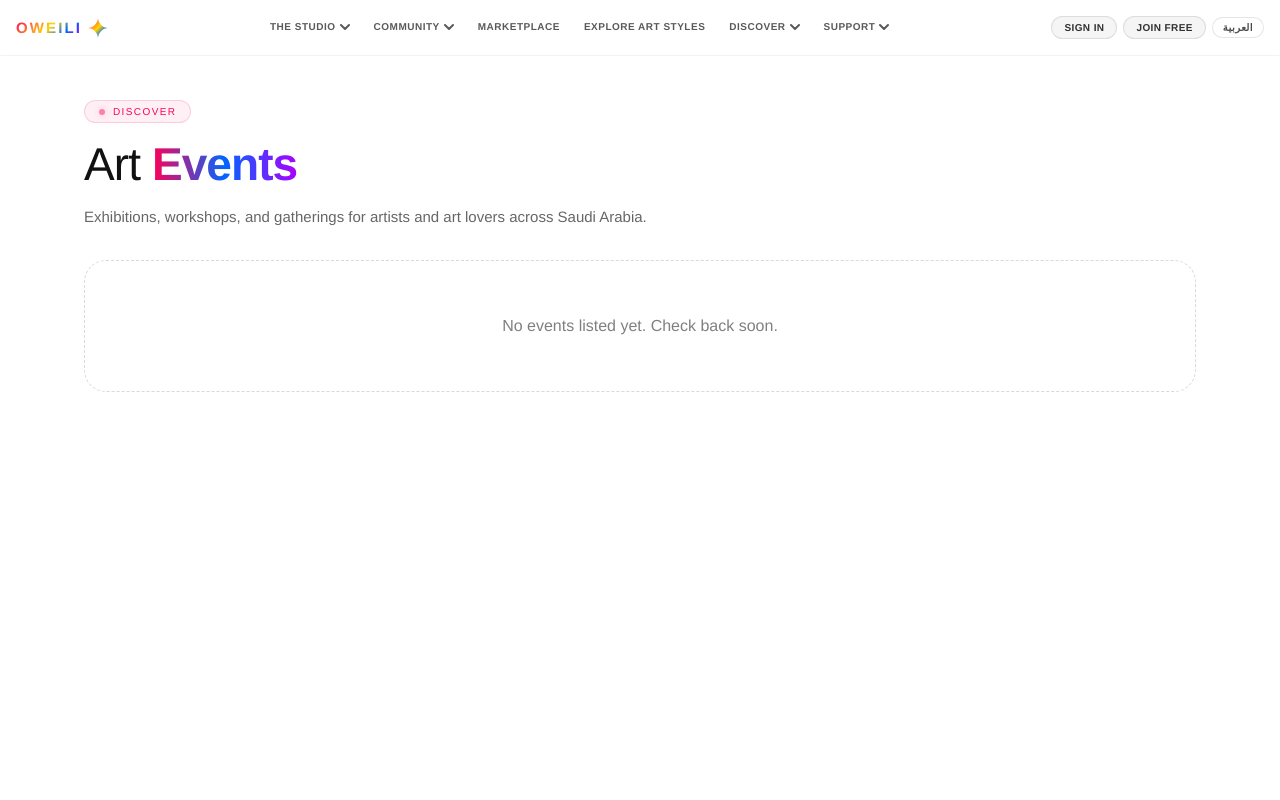
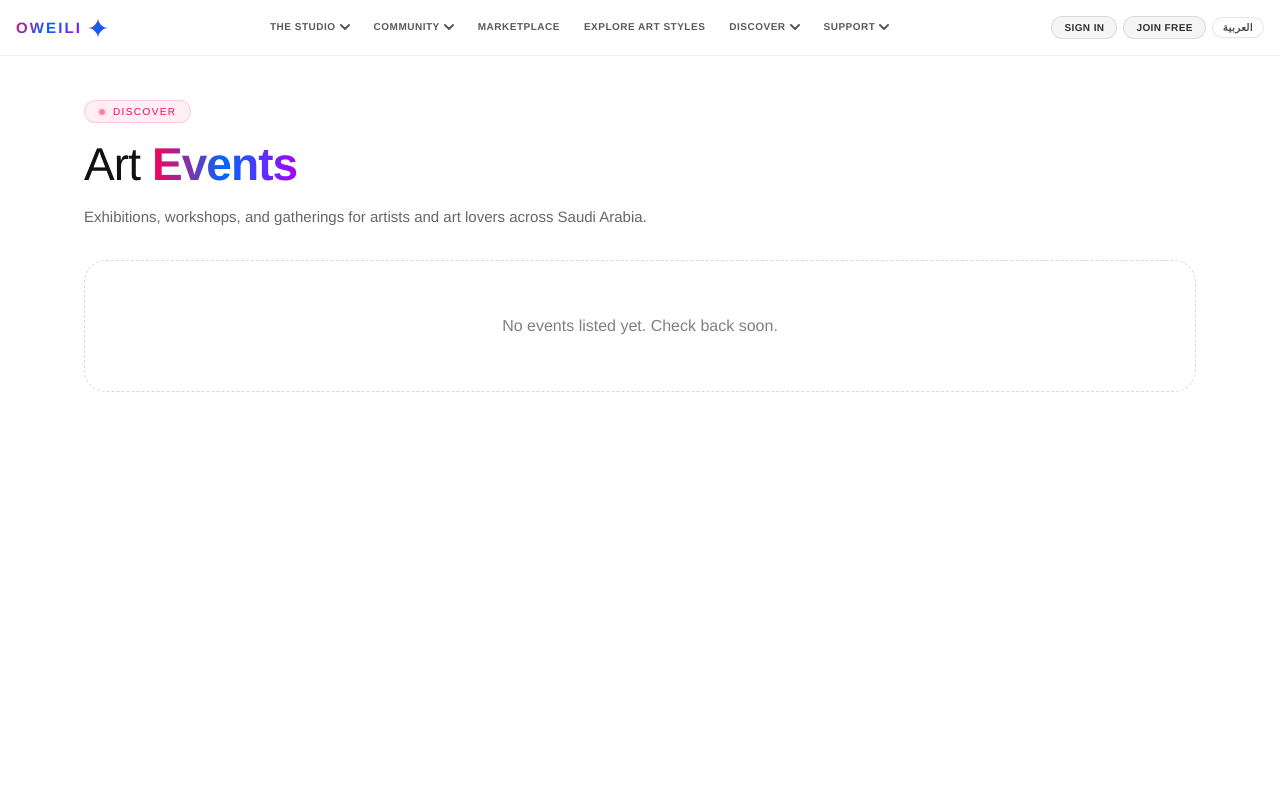
Before and after one commit to Elitport/Resha-project, a PHP site: page /events.php in a window 1280 px wide. Run offline with PHP 8.4, Linux system fonts and the light colour scheme; a stand-in replaces the project's code that opens the database connection.

Commit message:
nav.php: 3-color logo gradient (pink→blue→purple, no orange)
Co-Authored-By: Claude Opus 4.8 <noreply@anthropic.com>
Claude-Session: https://claude.ai/code/session_018QcHhGPPT9vFQUeMY8iCrY

```diff
--- a/nav.php
+++ b/nav.php
@@ -16,8 +16,8 @@ $navId    = $navUser ? (int) $navUser['id'] : 0;
 </script>
 <nav class="topnav" id="topnav">
   <a class="nav-logo" href="index.html">
-    <span style="display:inline-block;background:linear-gradient(135deg,#ff0055,#ff6b35,#ffd700,#0066ff,#aa00ff);-webkit-background-clip:text;background-clip:text;-webkit-text-fill-color:transparent;color:transparent;font-weight:800;font-size:15px;letter-spacing:0.14em;">OWEILI</span>
-    <svg width="20" height="20" viewBox="0 0 24 24" aria-hidden="true"><defs><linearGradient id="navLogoGrad" x1="0" y1="0" x2="1" y2="1"><stop offset="0%" stop-color="#ff0055"/><stop offset="25%" stop-color="#ff6b35"/><stop offset="50%" stop-color="#ffd700"/><stop offset="75%" stop-color="#0066ff"/><stop offset="100%" stop-color="#aa00ff"/></linearGradient></defs><path fill="url(#navLogoGrad)" d="M12 0C12 6 18 12 24 12C18 12 12 18 12 24C12 18 6 12 0 12C6 12 12 6 12 0Z"/></svg>
+    <span style="display:inline-block;background:linear-gradient(135deg,#ff0055,#0066ff,#aa00ff);-webkit-background-clip:text;background-clip:text;-webkit-text-fill-color:transparent;color:transparent;font-weight:800;font-size:15px;letter-spacing:0.14em;">OWEILI</span>
+    <svg width="20" height="20" viewBox="0 0 24 24" aria-hidden="true"><defs><linearGradient id="navLogoGrad" x1="0" y1="0" x2="1" y2="1"><stop offset="0%" stop-color="#ff0055"/><stop offset="50%" stop-color="#0066ff"/><stop offset="100%" stop-color="#aa00ff"/></linearGradient></defs><path fill="url(#navLogoGrad)" d="M12 0C12 6 18 12 24 12C18 12 12 18 12 24C12 18 6 12 0 12C6 12 12 6 12 0Z"/></svg>
   </a>
   <div class="nav-center" id="nav-center">
     <div class="nav-item">
```
